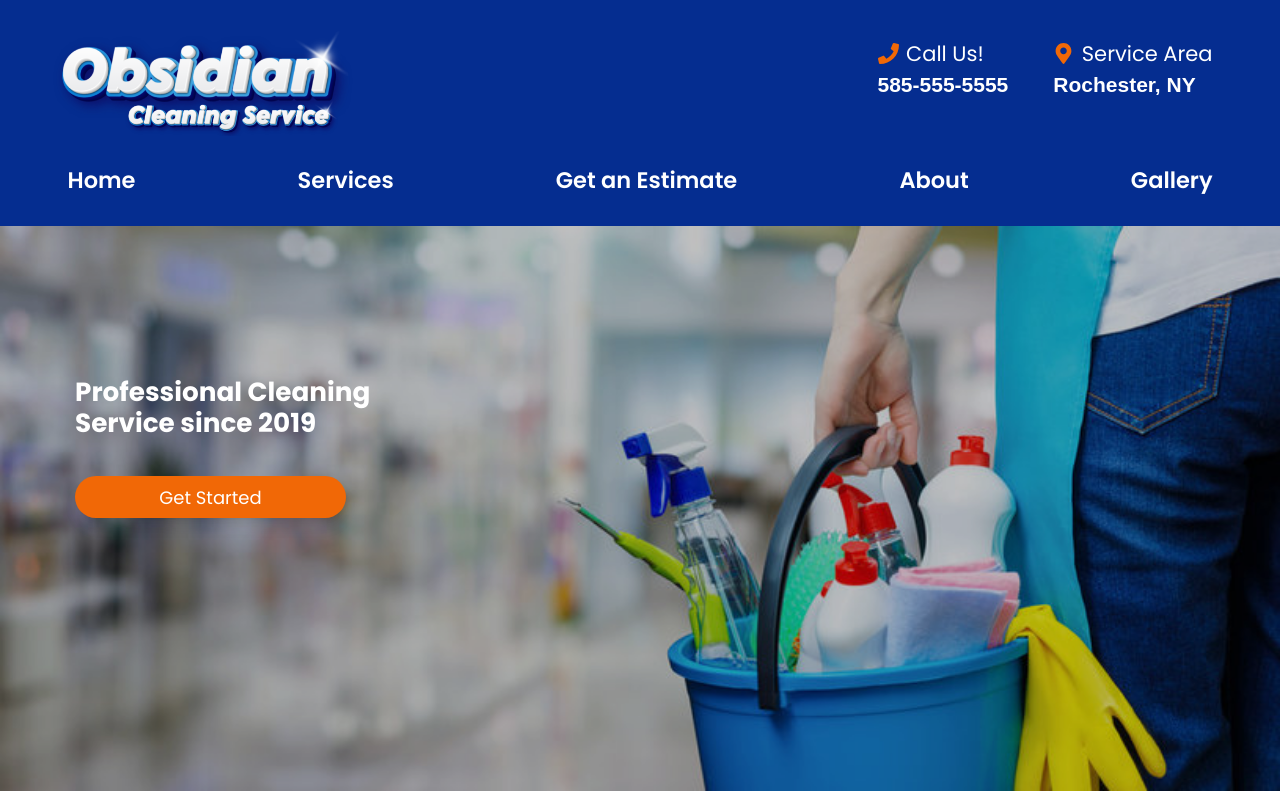
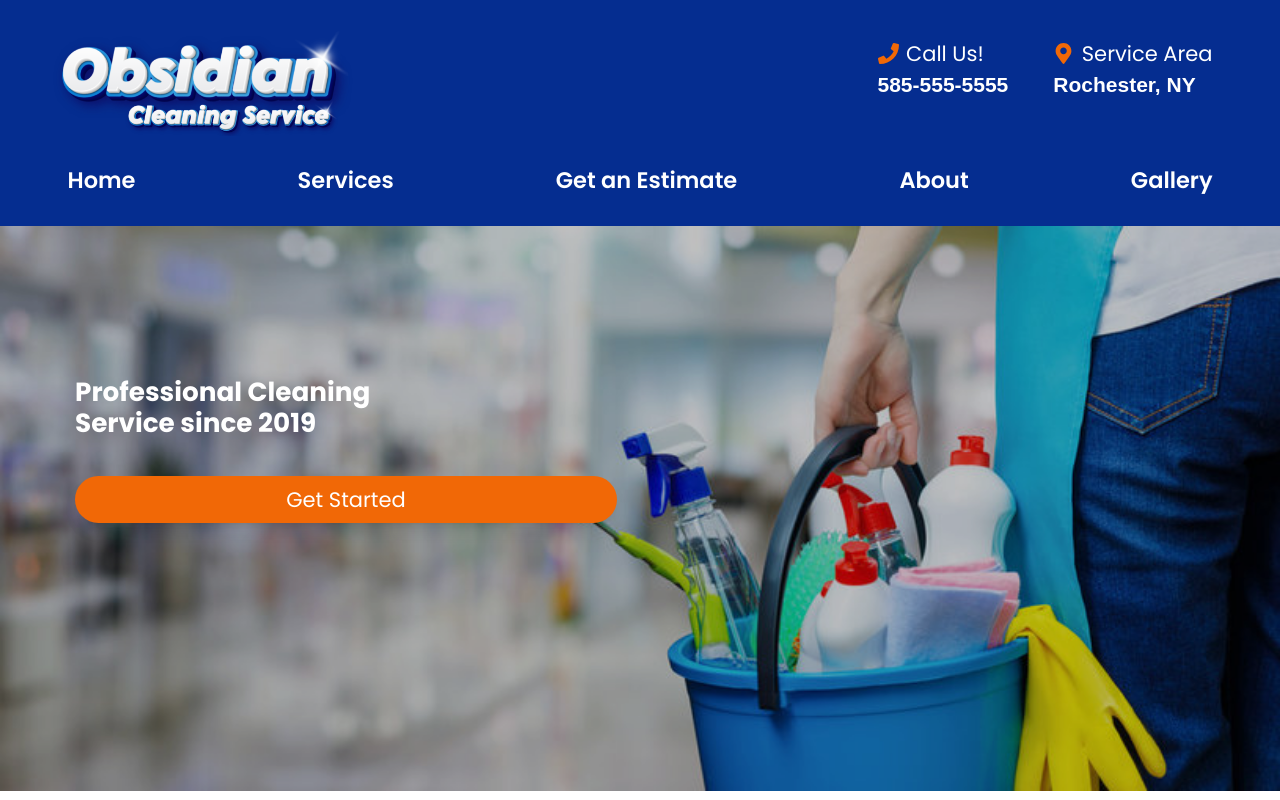
Before and after one commit to domenicmangano/obsidian-cleaning-production, a React (Vite) app: page / in a window 1280 px wide. Built offline with nearby package versions, Linux system fonts and the light colour scheme.

Commit message:
Fixed button

```diff
--- a/src/components/ObsidianButton.tsx
+++ b/src/components/ObsidianButton.tsx
@@ -14,7 +14,7 @@ const ObsidianButton = (props: {
     } = props;
 
     return (
-        <button onClick={onClick} type={type} className={`tw-rounded-full tw-flex tw-justify-center tw-w-1/2 tw-shadow-lg tw-bg-primary-orange hover:tw-bg-[#D35A04FF] tw-px-3 tw-py-1 tw-text-primary-white tw-text-xs ${style}`}>
+        <button onClick={onClick} type={type} className={`tw-rounded-full tw-flex tw-justify-center tw-w-full tw-shadow-lg tw-bg-primary-orange hover:tw-bg-[#D35A04FF] tw-px-3 tw-py-1 tw-text-primary-white tw-text-sm ${style}`}>
             {children}
         </button>
     );
```
